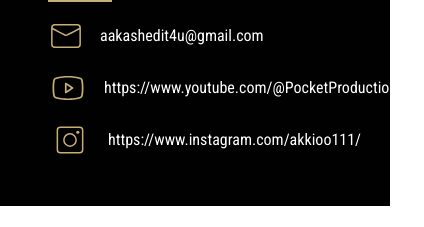
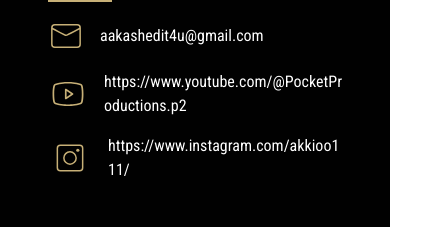
Before and after one commit to Aakashedits/Aakash-Portfolio, a React (Vite) app: page / in a window 390 px wide. Shown: the part 1644-1871 px from the top of the page, 424 px wide, since content can reach past the window. Before the commit the page ends 1850 px from the top, so only its background shows below. Built offline with nearby package versions, Linux system fonts and the light colour scheme; no server answers.

Commit message:
added break all to the social links

```diff
--- a/src/pages/Home/Connect.jsx
+++ b/src/pages/Home/Connect.jsx
@@ -27,9 +27,9 @@ const Connect = () => {
         <div className="sm:h-full mt-8 3xl:mt-0">
             <p className="text-3xl">LET'S CONNECT</p>
             <div className="w-16 border border-primary-gold"></div>
-            <a href="mailto:aakashedit4u@gmail.com" className="flex gap-4 mt-4 items-center"><CiMail className="text-primary-gold text-4xl" />aakashedit4u@gmail.com</a>
-            <a href="https://www.youtube.com/@PocketProductions.p2" className="flex gap-4 mt-4 text-white sm:whitespace-nowrap items-center"><PiYoutubeLogoLight className="text-primary-gold text-4xl min-w-10 font-light" />https://www.youtube.com/@PocketProductions.p2</a>
-            <a href="https://www.instagram.com/akkioo111/" className="flex gap-4 mt-4 items-center"><CiInstagram className="text-primary-gold text-4xl min-w-11" />https://www.instagram.com/akkioo111/</a>
+            <a href="mailto:aakashedit4u@gmail.com" className="flex gap-4 mt-4 items-center break-all"><CiMail className="text-primary-gold text-4xl" />aakashedit4u@gmail.com</a>
+            <a href="https://www.youtube.com/@PocketProductions.p2" className="flex gap-4 mt-4 text-white break-all items-center"><PiYoutubeLogoLight className="text-primary-gold text-4xl min-w-10 font-light" />https://www.youtube.com/@PocketProductions.p2</a>
+            <a href="https://www.instagram.com/akkioo111/" className="flex gap-4 mt-4 items-center break-all"><CiInstagram className="text-primary-gold text-4xl min-w-11" />https://www.instagram.com/akkioo111/</a>
         </div>
 
     </div>
```
